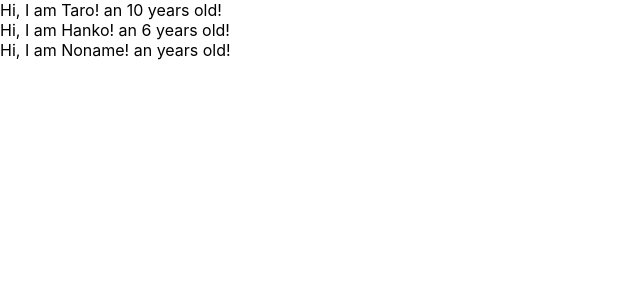
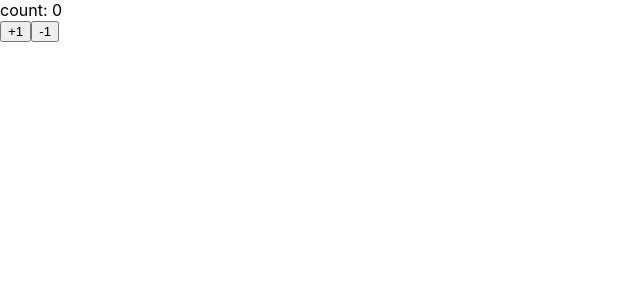
Before and after one commit to shun1521/udemy-react-redux-crud-application, a React (Create React App) app: page / in a window 1280 px wide. Shown: the top 300 px of the page, without its empty margins (0-640 px from the left). Built offline with nearby package versions, Linux system fonts and the light colour scheme.

Commit message:
learn state and setState

```diff
--- a/src/App.js
+++ b/src/App.js
@@ -1,44 +1,33 @@
 import React,{Component} from "react";
-import PropTypes from "prop-types";
-//class App extends Component {
-  //render(){
-    //return (
-  //  <React.Fragment>
-  //  <label htmlFor="bar">bar</label>
-  ///  <input type = "text" onChange = {()=>{console.log("I am clicked !")}}/>
-  ///  </React.Fragment>
-//  )
-//  }
-//}
 
-const User = (props)=>{
-  return (
-    <div>
-    Hi, I am {props.name}! an {props.age} years old!
-    </div>
-  )
+class Counter extends Component {
+  constructor(props){
+    super(props)
+    console.log(this.state)
+    this.state = {count:0}
+  }
+  handlePlusButton = ()=>{
+    console.log("handlePlusButon")
+    this.setState({count:this.state.count + 1})
+  }
+  handleMinusButton = ()=>{
+    console.log("handleMinusButon")
+    this.setState({count:this.state.count - 1})
+  }
+  render(){
+    return (
+      <React.Fragment>
+      <div>count: {this.state.count }</div>
+      <button onClick = {this.handlePlusButton}>+1</button>
+      <button onClick = {this.handleMinusButton}>-1</button>
+      </React.Fragment>
+    )
+  }
 }
 
-//プロパティの型はあらかじめ決めておく。
-User.propTypes = {
-name : PropTypes.string,
-age: PropTypes.number.isRequired
-}
-
-
 const App = ()=>{
-  const profiles = [
-    {name: "Taro",age:10},
-    {name: "Hanko",age:6},
-    {name:"Noname",}
-  ]
   return (
-    <div>
-    {
-    profiles.map((profile,index) => {
-      return <User name={profile.name} age =  {profile.age} key = {index}/>
-})}
-  </div>
+    <Counter></Counter>
   )
 }
 export default App;
```
